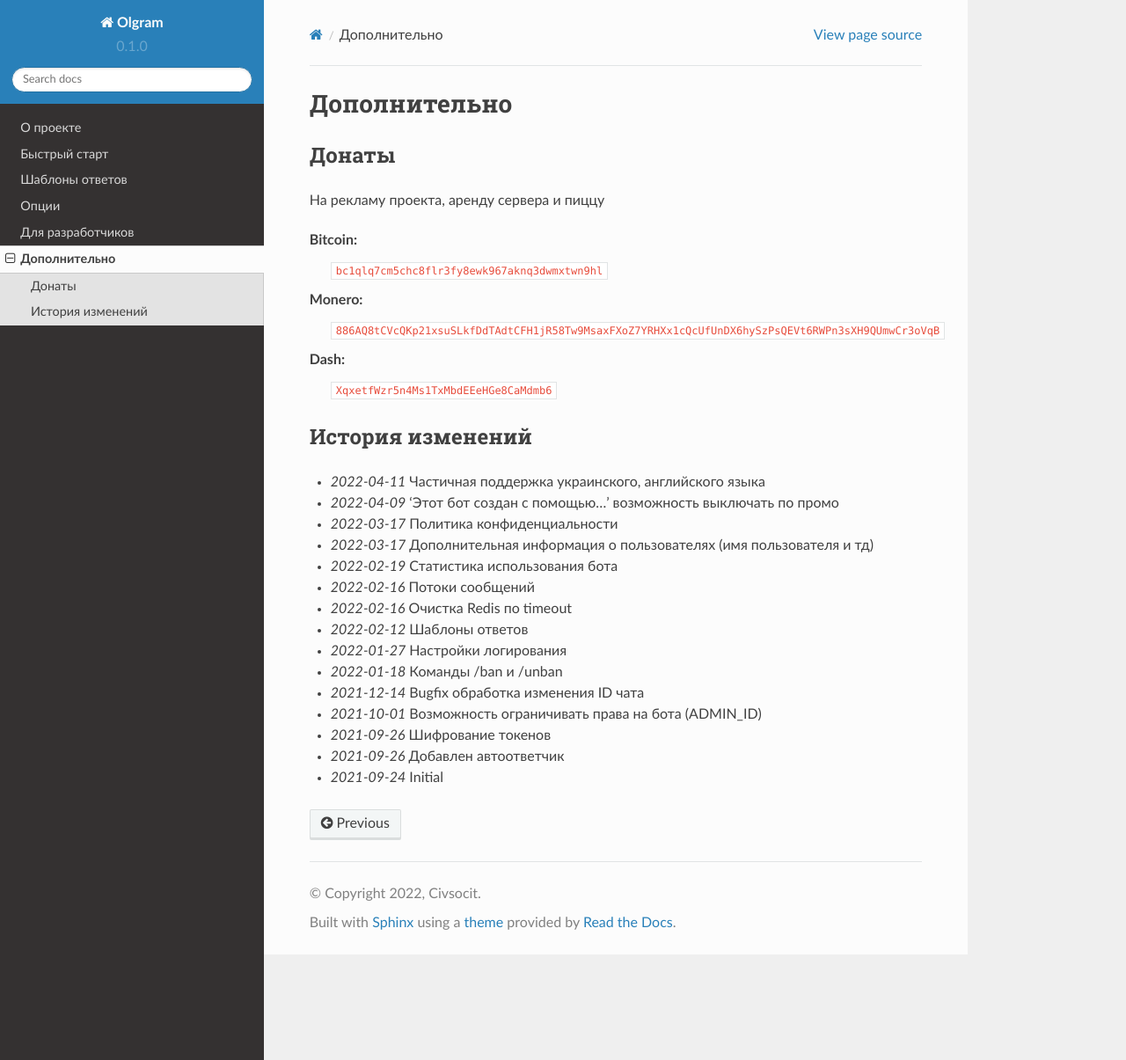
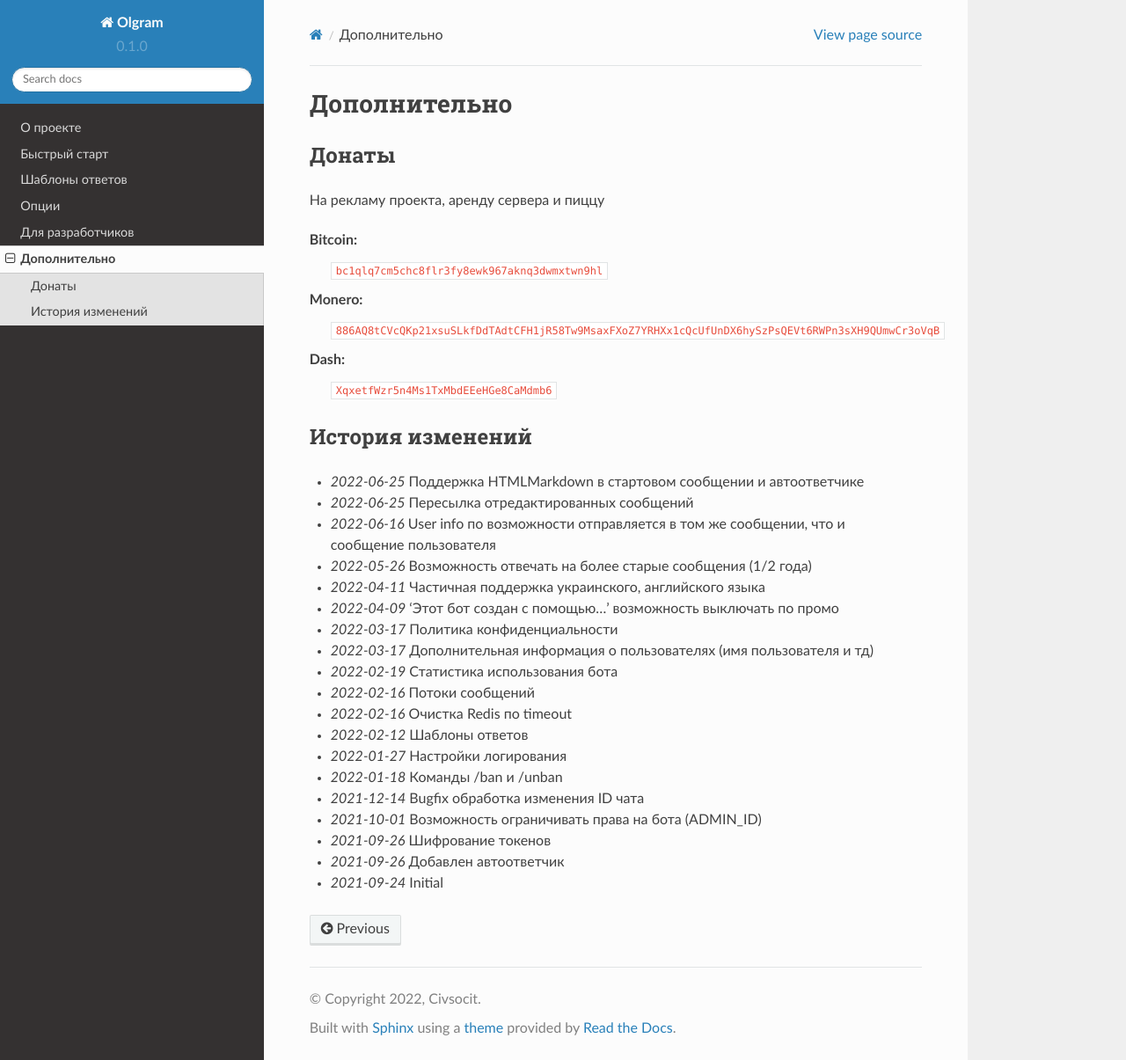
Before and after one commit to python-hi/olgram-chinese, a Sphinx documentation site: the page built from docs/source/additional.rst, in a window 1280 px wide and 1205 px high. Shown: the whole window at 88% size. Built offline with Sphinx 7.4.7 and the Read the Docs theme 2.0.0, drawn with Linux system fonts in a browser that asks for light colours.

Commit message:
changelogs

```diff
--- a/docs/source/additional.rst
+++ b/docs/source/additional.rst
@@ -19,6 +19,10 @@ Dash:
 История изменений
 ----------------
 
+- `2022-06-25` Поддержка HTML\Markdown в стартовом сообщении и автоответчике
+- `2022-06-25` Пересылка отредактированных сообщений
+- `2022-06-16` User info по возможности отправляется в том же сообщении, что и сообщение пользователя
+- `2022-05-26` Возможность отвечать на более старые сообщения (1/2 года)
 - `2022-04-11` Частичная поддержка украинского, английского языка
 - `2022-04-09` 'Этот бот создан с помощью...' возможность выключать по промо
 - `2022-03-17` Политика конфиденциальности
```
